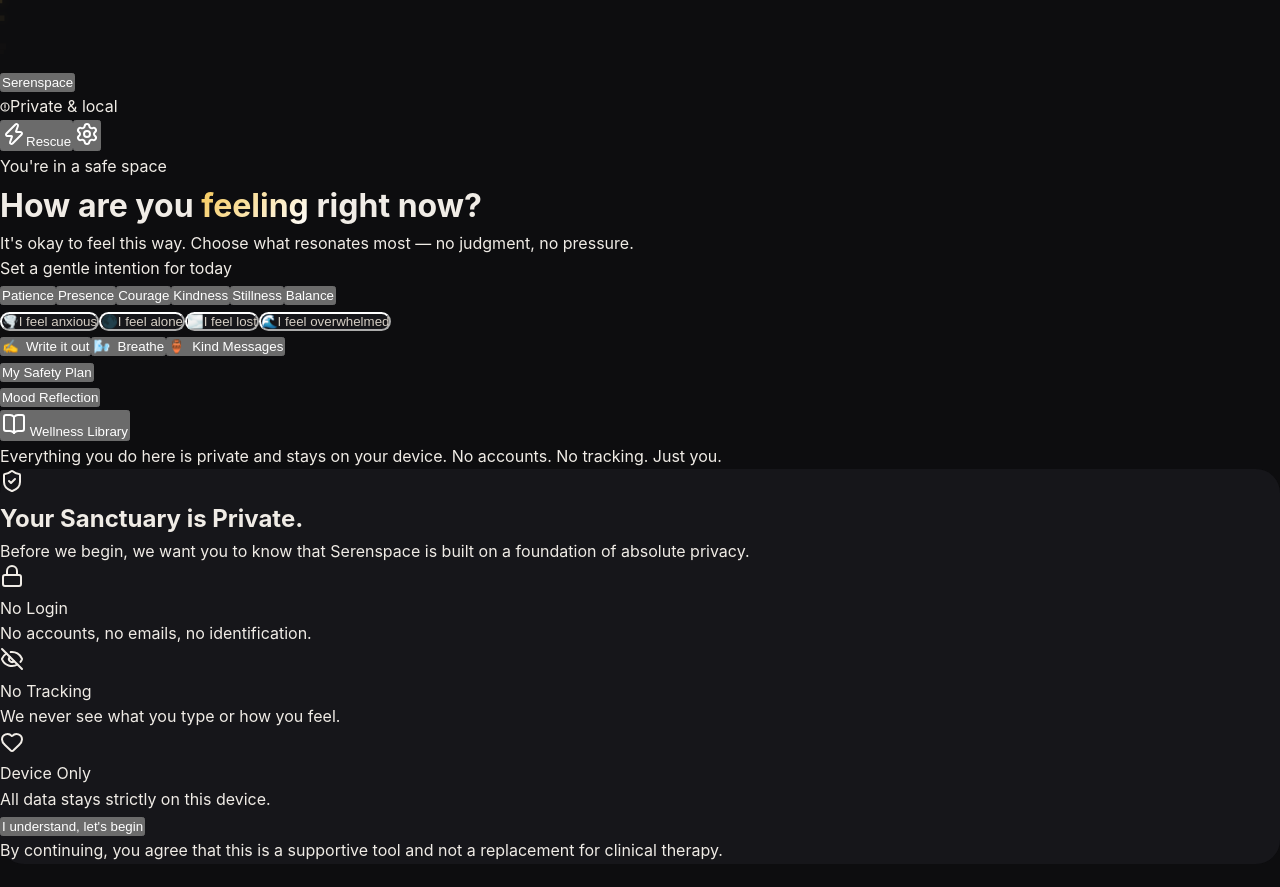
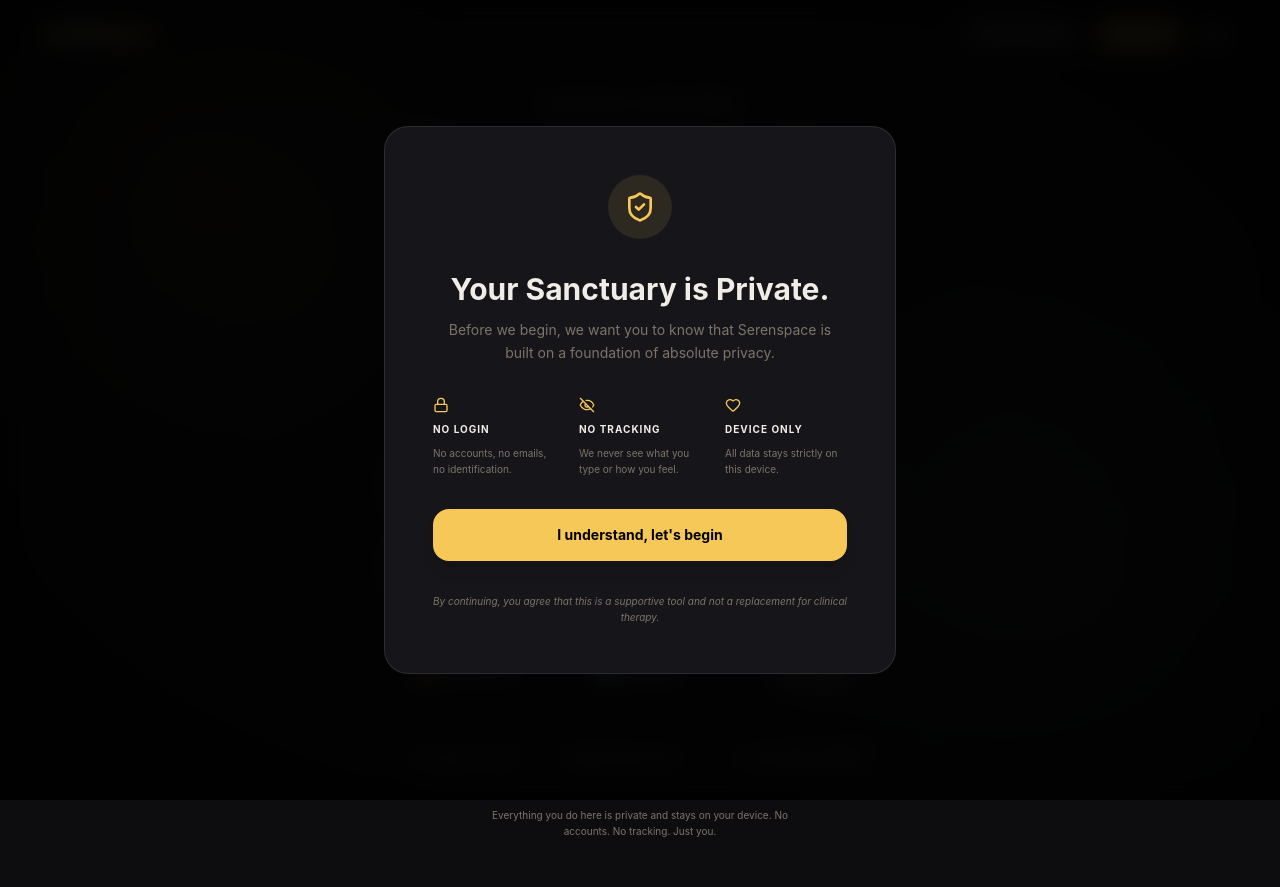
Before and after one commit to aj-6396/serenspace, a React (Vite) app: page / in a window 1280 px wide. Before the commit the page ends 864 px from the top, so only its background shows below. Built offline with nearby package versions, Linux system fonts and the light colour scheme; the HTML template or start-up script is replaced by a standard one.

Commit message:
Deployment Fix: Integrated Tailwind 4 plugin and restored default Vite/Vercel settings

```diff
--- a/src/index.css
+++ b/src/index.css
@@ -1,3 +1,5 @@
+@import "tailwindcss";
+
 /*
   Global Design System & Performance Tokens
 */
@@ -24,14 +26,12 @@
   --text-main: #ffffff;
   --text-muted: #ffffff;
   --border-subtle: #ffffff;
-  --color-primary: #ffff00; /* Pure yellow */
-  --color-secondary: #00ffff; /* Pure cyan */
+  --color-primary: #ffff00;
+  --color-secondary: #00ffff;
 }
 
 * {
   box-sizing: border-box;
-  margin: 0;
-  padding: 0;
 }
 
 body {
@@ -76,21 +76,6 @@
   background: rgba(255, 255, 255, 0.05);
 }
 
-/* Custom Scrollbar */
-::-webkit-scrollbar {
-  width: 6px;
-}
-::-webkit-scrollbar-track {
-  background: transparent;
-}
-::-webkit-scrollbar-thumb {
-  background: var(--border-subtle);
-  border-radius: 10px;
-}
-::-webkit-scrollbar-thumb:hover {
-  background: var(--text-muted);
-}
-
 @font-face {
   font-family: 'Lexend';
   font-style: normal;
--- a/vite.config.js
+++ b/vite.config.js
@@ -1,17 +1,12 @@
 import { defineConfig } from 'vite'
 import react from '@vitejs/plugin-react'
+import tailwindcss from '@tailwindcss/vite'
 
 // https://vitejs.dev/config/
 export default defineConfig({
-  plugins: [react()],
-  // Vercel and most modern hosts prefer '/' as the base.
-  base: '/',
-  build: {
-    // Ensuring chunks are handled correctly for Vercel's edge network
-    rollupOptions: {
-      output: {
-        manualChunks: undefined,
-      },
-    },
-  },
+  plugins: [
+    react(),
+    tailwindcss(),
+  ],
+  // No base needed, defaults to '/' which is perfect for Vercel
 })
```
Also changed, not shown: vercel.json (deleted).
